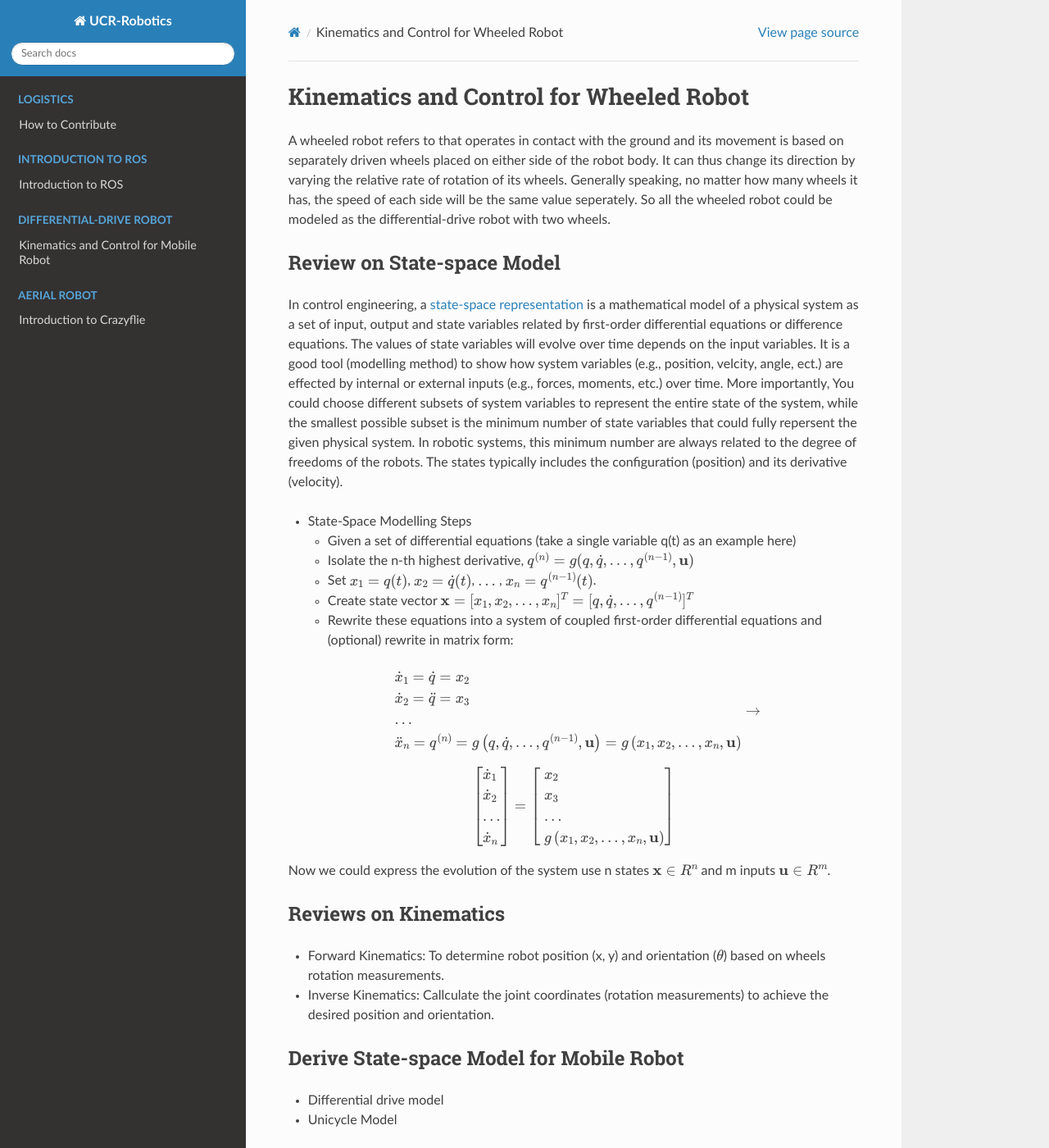
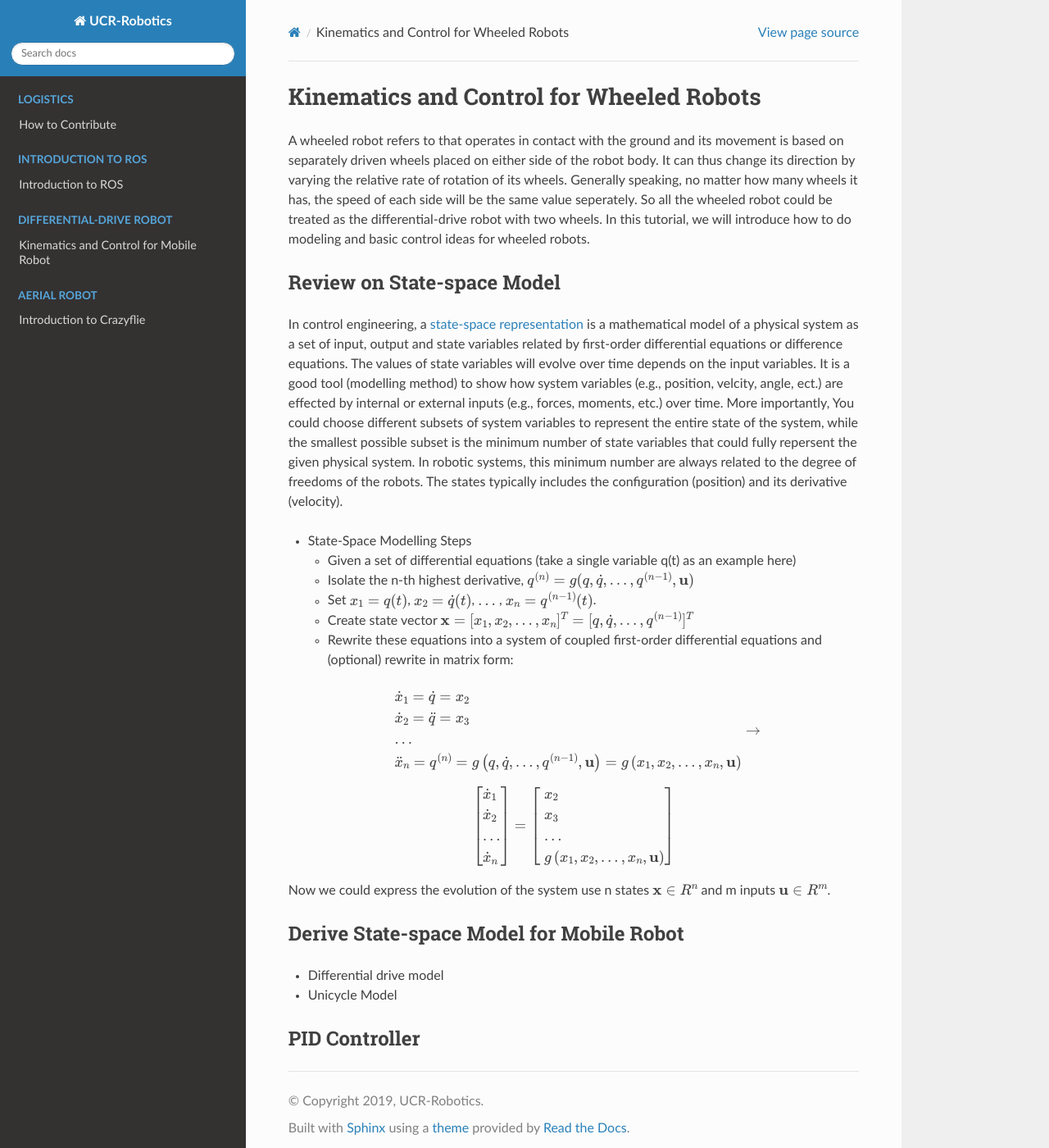
Before and after one commit to UCR-Robotics/UCR-Robotics, a Sphinx documentation site: the page built from docs/tbot/moRbt.rst, in a window 1280 px wide and 1400 px high. Shown: the whole window at 82% size. Built offline with Sphinx 7.4.7 and the Read the Docs theme 2.0.0, drawn with Linux system fonts in a browser that asks for light colours.

Commit message:
Update moRbt.rst

```diff
--- a/docs/tbot/moRbt.rst
+++ b/docs/tbot/moRbt.rst
@@ -1,10 +1,11 @@
-Kinematics and Control for Wheeled Robot
+Kinematics and Control for Wheeled Robots
 ====================
 
 A wheeled robot refers to that operates in contact with the ground and its movement is based on separately driven wheels placed on either side of the robot body.
 It can thus change its direction by varying the relative rate of rotation of its wheels.
 Generally speaking, no matter how many wheels it has, the speed of each side will be the same value seperately.
-So all the wheeled robot could be modeled as the differential-drive robot with two wheels.
+So all the wheeled robot could be treated as the differential-drive robot with two wheels.
+In this tutorial, we will introduce how to do modeling and basic control ideas for wheeled robots.
 
 Review on State-space Model
 --------
@@ -55,13 +56,6 @@ The states typically includes the configuration (position) and its derivative (v
 Now we could express the evolution of the system use n states :math:`\mathbf{x} \in R^{n}` and m inputs :math:`\mathbf{u} \in R^{m}`.
 
 
-Reviews on Kinematics
-----------
-
-- Forward Kinematics: To determine robot position (x, y) and orientation (:math:`\theta`) based on wheels rotation measurements.
-
-- Inverse Kinematics: Callculate the joint coordinates (rotation measurements) to achieve the desired position and orientation.
-
 Derive State-space Model for Mobile Robot
 -----------------------------------------
 
@@ -69,3 +63,4 @@ Derive State-space Model for Mobile Robot
 - Unicycle Model
 
 PID Controller
+--------------
```
